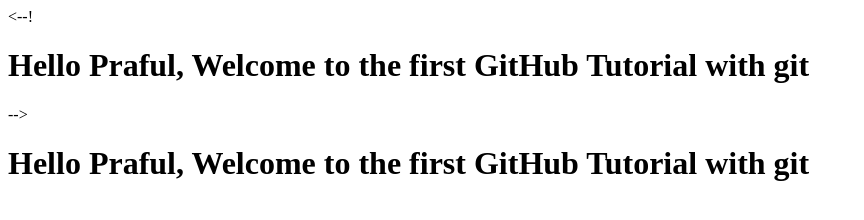
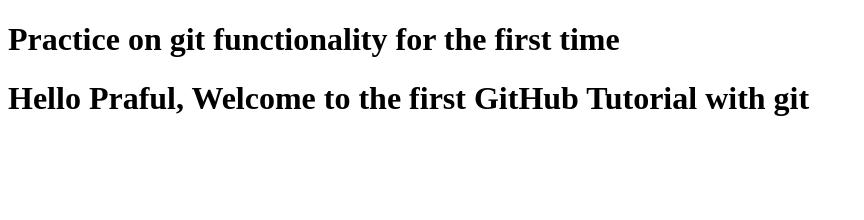
Before and after one commit to prafulmaktedar/tutorial, a plain HTML site: page index.html in a window 1280 px wide. Shown: the whole page, without its empty margins (0-864 px from the left). Drawn offline with Linux system fonts and the light colour scheme.

Commit message:
Add text in file

```diff
--- a/index.html
+++ b/index.html
@@ -5,7 +5,7 @@
         <title>My GitHub Learning</title>
 </head>
 <body>
-    <--! <h1>Hello Praful, Welcome to the first GitHub Tutorial with git</h1> -->
+    <h1>Practice on git functionality for the first time</h1>
     <h1>Hello Praful, Welcome to the first GitHub Tutorial with git</h1>
 </body>
 </html>
```
